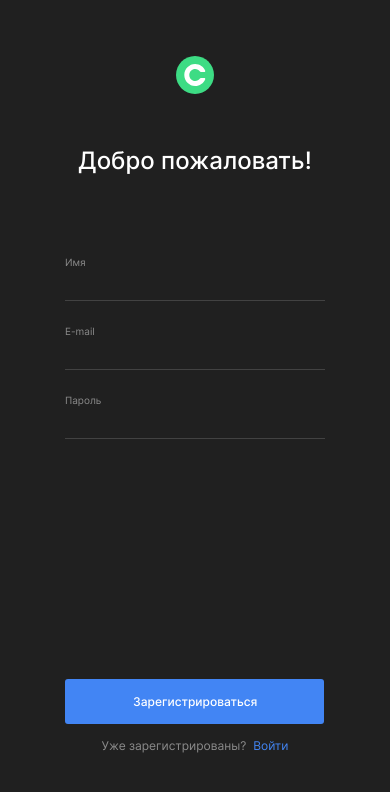
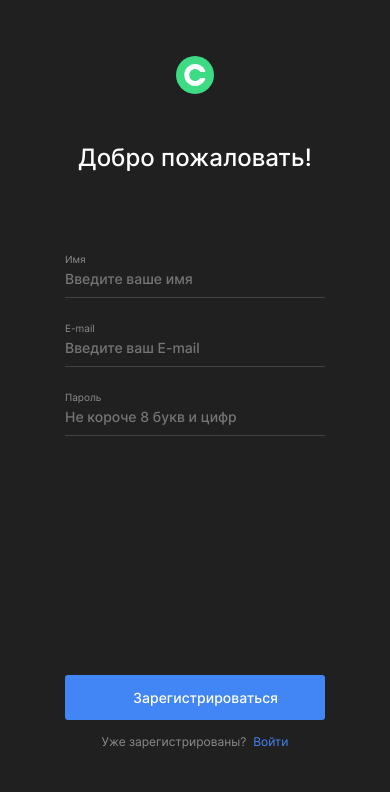
Before and after one commit to IrinaGarmaeva/movies-explorer-frontend, a React (Create React App) app: page /signup in a window 390 px wide. Shown: the top 792 px of the page. Built offline with nearby package versions, Linux system fonts and the light colour scheme.

Commit message:
Refactor add Entry component for sign up/in form

```diff
--- a/src/components/Entry/Entry.css
+++ b/src/components/Entry/Entry.css
@@ -0,0 +1,152 @@
+.entry__container {
+  width: 100%;
+}
+
+.entry__title {
+  color: var(--color-white);
+  font-size: 24px;
+  font-weight: 500;
+  line-height: 120.83%;
+  align-self: flex-start;
+  margin-top: 37px;
+}
+
+.entry__form {
+  margin-top: 40px;
+  width: 100%;
+}
+
+.entry__fieldset {
+  display: flex;
+  flex-direction: column;
+  border: none;
+  margin: 0;
+  padding: 0;
+  height: 266px;
+}
+
+.entry__label {
+  color: #8b8b8b;
+  font-size: 10px;
+  font-weight: 400;
+  line-height: 120%;
+  margin-bottom: 5px;
+}
+
+.entry__input {
+  padding: 0 0 10px 0;
+  background: var(--color-background_dark);
+  border: none;
+  border-bottom: 1px solid var(--color-border);
+  width: 398px;
+  height: 17px;
+  color: var(--color-white);
+  font-size: 14px;
+  font-weight: 500;
+  line-height: 121.43%;
+  margin-bottom: 24px;
+  outline: none;
+}
+
+.entry__button {
+  margin-top: 69px;
+  border-radius: 3px;
+  background: var(--color-blue);
+  color: var(--color-white);
+  text-align: center;
+  font-size: 14px;
+  font-weight: 500;
+  line-height: 121.428%;
+  padding: 13px 126px 15px 124px;
+  border: none;
+}
+
+.entry__title {
+  color: var(--color-white);
+  font-size: 24px;
+  font-weight: 500;
+  line-height: 120.83%;
+  align-self: flex-start;
+  margin-top: 37px;
+}
+
+.entry__form {
+  margin-top: 40px;
+  width: 100%;
+}
+
+.entry__fieldset {
+  display: flex;
+  flex-direction: column;
+  border: none;
+  margin: 0;
+  padding: 0;
+  height: 266px;
+}
+
+.entry__label {
+  color: #8b8b8b;
+  font-size: 10px;
+  font-weight: 400;
+  line-height: 120%;
+  margin-bottom: 5px;
+}
+
+.entry__input {
+  padding: 0 0 10px 0;
+  background: var(--color-background_dark);
+  border: none;
+  border-bottom: 1px solid var(--color-border);
+  width: 398px;
+  height: 17px;
+  color: var(--color-white);
+  font-size: 14px;
+  font-weight: 500;
+  line-height: 121.43%;
+  margin-bottom: 24px;
+  outline: none;
+}
+
+.entry__button {
+  margin-top: 69px;
+  border-radius: 3px;
+  background: var(--color-blue);
+  color: var(--color-white);
+  text-align: center;
+  font-size: 14px;
+  font-weight: 500;
+  line-height: 121.428%;
+  padding: 13px 126px 15px 124px;
+  border: none;
+  width: 100%;
+}
+
+@media (max-width: 540px) {
+  .entry__container {
+    display: flex;
+    align-items: center;
+    justify-content: center;
+    flex-direction: column;
+  }
+
+  .entry__title {
+    color: var(--color-white);
+    align-self: center;
+    margin-top: 47px;
+  }
+
+  .entry__form {
+    margin-top: 80px;
+  }
+
+  .entry__input {
+    width: 260px;
+  }
+
+  .entry__button {
+    margin-top: 156px;
+    padding: 14px 67px 13px 68px;
+    line-height: 125%;
+    text-align: center;
+  }
+}
--- a/src/components/Entry/Entry.jsx
+++ b/src/components/Entry/Entry.jsx
@@ -1,9 +1,63 @@
-import React from 'react'
+import { useState } from "react";
+import { useLocation } from "react-router-dom";
+import "./Entry.css";
+import Logo from "../Logo/Logo";
+import Input from "../Input/Input";
+import Button from "../Button/Button";
+import useFormAndValidation from "../../hooks/useFormAndValidation";
 
-const Entry = () => {
+const Entry = ({ title, onSubmit, buttonText }) => {
+  const [isLoading, setIsLoading] = useState(false);
+  const location = useLocation();
+  const { values, errors, handleChange, resetForm } = useFormAndValidation();
+
   return (
+    <div className="entry__container">
+      <Logo />
+      <h2 className="entry__title">{title}</h2>
+      <form className="entry__form" onSubmit={onSubmit} noValidate>
+        <fieldset className="entry__fieldset">
+          <Input
+            labelClassName={"entry__label"}
+            labelText={"Имя"}
+            value={values.name || ""}
+            name={"name"}
+            type={"text"}
+            inputClassName={"entry__input"}
+            placeholder={"Введите ваше имя"}
+            onChange={handleChange}
+          />
+          <Input
+            labelClassName={"entry__label"}
+            labelText={"E-mail"}
+            value={values.email || ""}
+            name={"email"}
+            type={"email"}
+            inputClassName={"entry__input"}
+            placeholder={"Введите ваш E-mail"}
+            onChange={handleChange}
+          />
+          {location.pathname === "/signup" && (
+            <Input
+              labelClassName={"entry__label"}
+              labelText={"Пароль"}
+              value={values.password || ""}
+              name={"password"}
+              type={"password"}
+              inputClassName={"entry__input"}
+              placeholder={"Не короче 8 букв и цифр"}
+              onChange={handleChange}
+            />
+          )}
+        </fieldset>
+        <Button
+          className={"entry__button"}
+          type={"submit"}
+          text={isLoading ? "Подождите ... " : buttonText}
+        />
+      </form>
+    </div>
+  );
+};
 
-  )
-}
-
-export default Entry
+export default Entry;
--- a/src/components/Input/Input.jsx
+++ b/src/components/Input/Input.jsx
@@ -1,15 +1,19 @@
-import React from "react";
-
-const Input = ({ value, name, type, className, onChange }) => {
+const Input = ({ labelClassName, labelText, value, name, type, inputClassName, placeholder, onChange }) => {
   return (
+    <>
+      <label htmlFor={name} className={labelClassName}>
+        {labelText}
+      </label>
       <input
         value={value}
         name={name}
         type={type}
-      className={className}
+        className={inputClassName}
+        placeholder={placeholder}
         onChange={onChange}
         required
       />
+    </>
   );
 };
 
--- a/src/components/Login/Login.jsx
+++ b/src/components/Login/Login.jsx
@@ -1,23 +1,20 @@
-import { useState } from "react";
+
 import { Link } from "react-router-dom";
-import Logo from "../Logo/Logo";
-import Button from "../Button/Button";
-import useFormAndValidation from "../../hooks/useFormAndValidation";
+import Entry from "../Entry/Entry";
 import './Login.css'
-import logo from '../../images/logo.svg';
+
 
 const Login = () => {
-    const [isLoading, setIsLoading] = useState(false);
-    const { values, errors, handleChange, resetForm } = useFormAndValidation();
 
     function handleSubmit (evt) {
       evt.preventDefault();
-      const { email, password } = values;
       console.log("You sucessfully logged in")
     }
 
   return (
     <div className="login">
+        <Entry title={'Рады видеть!'} onSubmit={handleSubmit} buttonText={'Войти'} />
+      {/* <div className="login__container">
       <Logo />
       <h2 className="login__title">Рады видеть!</h2>
       <form className="login__form" onSubmit={handleSubmit}>
@@ -29,7 +26,7 @@ const Login = () => {
             name="email"
             type="email"
             className="login__input"
-            // placeholder="Email"
+            placeholder="Введите E-mail"
             required
           ></input>
           <label htmlFor="password" className="login__label">Пароль</label>
@@ -39,12 +36,13 @@ const Login = () => {
             name="password"
             type="password"
             className="login__input"
-            // placeholder="Пароль"
+            placeholder="Введите пароль"
             required
           ></input>
         </fieldset>
         <Button className={'login__button'} type={'submit'} text={isLoading ? "Вход ... " : "Войти"} />
       </form>
+      </div> */}
       <div className="login__register">
         <p className="login__register-text">Ещё не зарегистрированы?</p>
         <Link to="/signup" className="login__register-button link">Регистрация</Link>
--- a/src/components/Register/Register.css
+++ b/src/components/Register/Register.css
@@ -9,66 +9,8 @@
   padding-bottom: 70px;
 }
 
-.register__title {
-  color: var(--color-white);
-  font-size: 24px;
-  font-weight: 500;
-  line-height: 120.83%;
-  align-self: flex-start;
-  margin-top: 40px;
-}
-
-.register__form {
-  margin-top: 40px;
-  width: 100%;
-}
-
-.register__fieldset {
-  display: flex;
-  flex-direction: column;
-  border: none;
-  margin: 0;
-  padding: 0;
-  height: 266px;
-}
-
-.register__label {
-  color: #8b8b8b;
-  font-size: 10px;
-  font-weight: 400;
-  line-height: 120%;
-  margin-bottom: 5px;
-}
-
-.register__input {
-  padding: 0 0 10px 0;
-  background: var(--color-background_dark);
-  border: none;
-  border-bottom: 1px solid var(--color-border);
-  width: 398px;
-  height: 17px;
-  color: var(--color-white);
-  font-size: 14px;
-  font-weight: 500;
-  line-height: 121.43%;
-  margin-bottom: 24px;
-  outline: none;
-}
-
-.register__button {
-  margin-top: 69px;
-  border-radius: 3px;
-  background: var(--color-blue);
-  color: var(--color-white);
-  text-align: center;
-  font-size: 14px;
-  font-weight: 500;
-  line-height: 121.428%;
-  padding: 13px 126px 15px 124px;
-  border: none;
-}
-
 .register__login {
+  align-self: center;
   display: flex;
   flex-direction: row;
   justify-content: center;
@@ -107,27 +49,6 @@
     justify-content: center;
   }
 
-  .register__title {
-    color: var(--color-white);
-    align-self: center;
-    margin-top: 50px;
-  }
-
-  .register__form {
-    margin-top: 80px;
-  }
-
-  .register__input {
-    width: 260px;
-  }
-
-  .register__button {
-    margin-top: 157px;
-    padding: 15px 67px 15px 68px;
-    font-size: 12px;
-    line-height: 125%;
-  }
-
   .register__login {
     margin-top: 14px;
   }
--- a/src/components/Register/Register.jsx
+++ b/src/components/Register/Register.jsx
@@ -1,63 +1,22 @@
-import { useState } from "react";
 import { Link } from "react-router-dom";
-import './Register.css';
-import Logo from "../Logo/Logo";
-import Button from "../Button/Button";
-import useFormAndValidation from "../../hooks/useFormAndValidation";
+import "./Register.css";
+import Entry from "../Entry/Entry";
 
 const Register = () => {
-  const [isLoading, setIsLoading] = useState(false);
-  const { values, errors, handleChange, resetForm } = useFormAndValidation();
 
-  function handleSubmit (evt) {
+  function handleSubmit(evt) {
     evt.preventDefault();
-    const { name, email, password } = values;
-    console.log("You sucessfully registered")
+    console.log("You sucessfully registered");
   }
 
   return (
     <div className="register">
-      <Logo />
-      <h2 className="register__title">Добро пожаловать!</h2>
-      <form className="register__form" onSubmit={handleSubmit}>
-        <fieldset className="register__fieldset">
-          <label htmlFor="name" className="register__label">Имя</label>
-          <input
-            value={values.name || ''}
-            onChange={handleChange}
-            name="name"
-            type="text"
-            className="register__input"
-            // placeholder="Введите ваше имя"
-            required
-          ></input>
-
-          <label htmlFor="email" className="register__label">E-mail</label>
-          <input
-            value={values.email || ''}
-            onChange={handleChange}
-            name="email"
-            type="email"
-            className="register__input"
-            // placeholder="Email"
-            required
-          ></input>
-          <label htmlFor="password" className="register__label">Пароль</label>
-          <input
-            value={values.password || ''}
-            onChange={handleChange}
-            name="password"
-            type="password"
-            className="register__input"
-            // placeholder="Пароль"
-            required
-          ></input>
-        </fieldset>
-        <Button className={'register__button'} type={'submit'} text={isLoading ? "Регистрация ... " : "Зарегистрироваться"} />
-      </form>
+      <Entry title={'Добро пожаловать!'} onSubmit={handleSubmit} buttonText={'Зарегистрироваться'} />
       <div className="register__login">
         <p className="register__login-text">Уже зарегистрированы?</p>
-        <Link to="/signin" className="register__login-button link">Войти</Link>
+        <Link to="/signin" className="register__login-button link">
+          Войти
+        </Link>
       </div>
     </div>
   );
```
Also changed, not shown: src/components/Login/Login.css (+0 -82 lines). Lines whose indentation alone changed are shown as unchanged.
